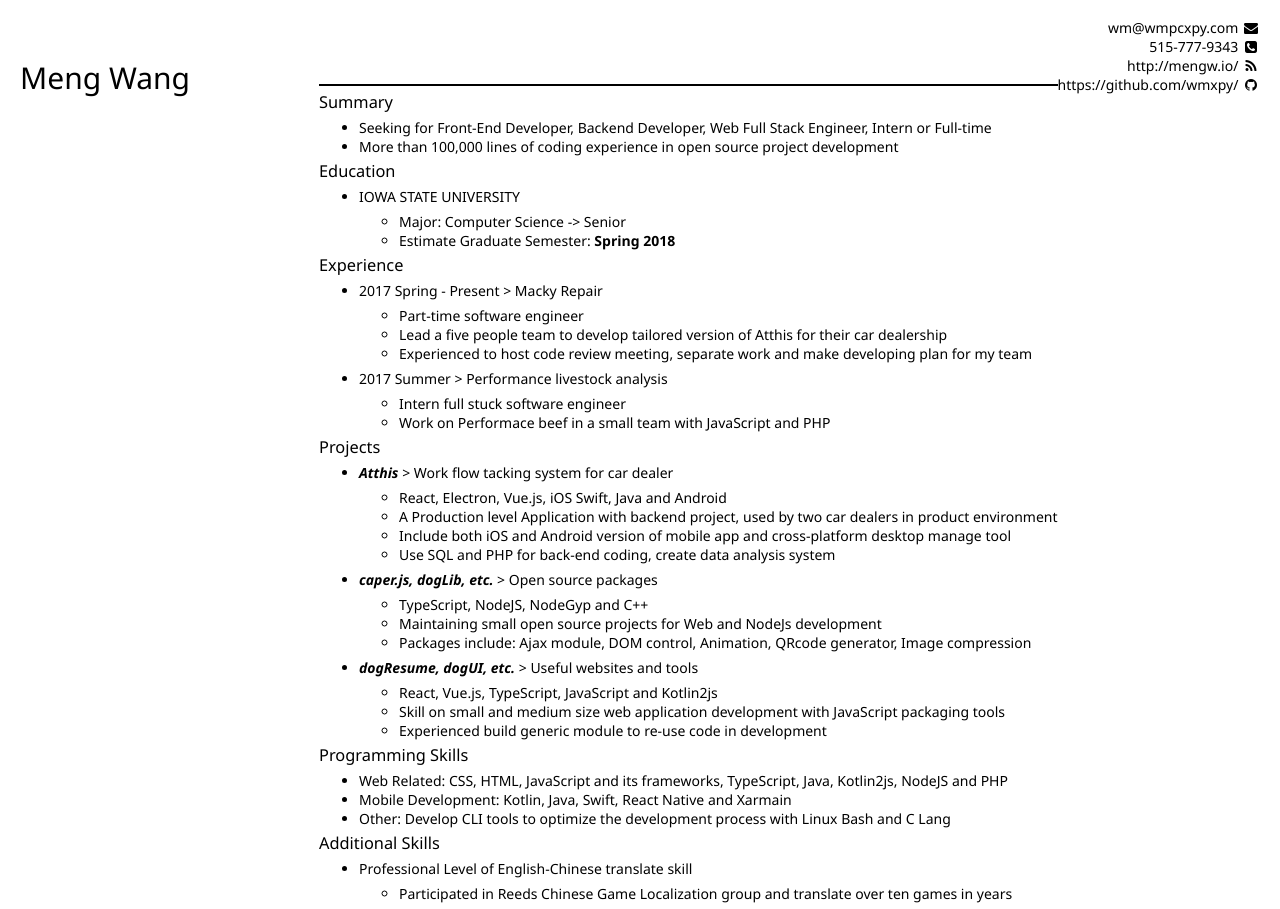
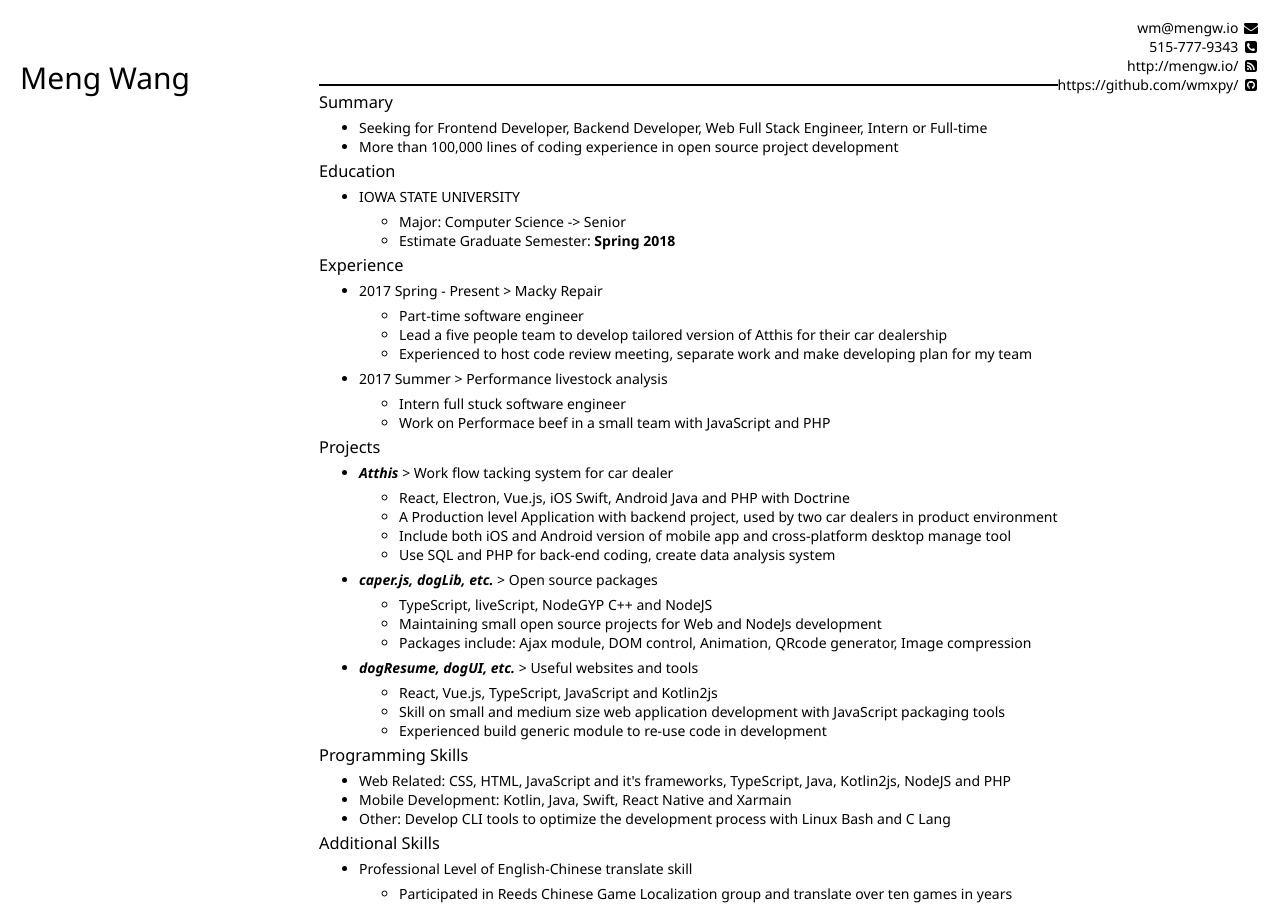
Before and after one commit to WMXPY/blog.mengw.io, a Jekyll site: the page resume/resume.html, which Jekyll copies as it is, in a window 1280 px wide. Built offline with Jekyll 4.4.1, drawn with Linux system fonts in a browser that asks for light colours.

Commit message:
update resume

```diff
--- a/resume/resume.html
+++ b/resume/resume.html
@@ -399,24 +399,24 @@
 			<h2>Meng Wang</h2>
 		</div>
 		<div style="float:right;">
-			wm@wmpcxpy.com&nbsp;<i class="fa fa-envelope fa-fw" aria-hidden="true"></i>
+			wm@mengw.io&nbsp;<i class="fa fa-envelope fa-fw" aria-hidden="true"></i>
 		</div><br>
 		<div style="float:right;">
 			515-777-9343&nbsp;<i class="fa fa-phone-square fa-fw" aria-hidden="true"></i>
 		</div><br>
 		<div style="float:right;">
-			http://mengw.io/&nbsp;<i class="fa fa-rss fa-fw" aria-hidden="true"></i>
+			http://mengw.io/&nbsp;<i class="fa fa-rss-square fa-fw" aria-hidden="true"></i>
 
 		</div><br>
 		<div style="float:right;">
-			https://github.com/wmxpy/&nbsp;<i class="fa fa-github fa-fw" aria-hidden="true"></i>
+			https://github.com/wmxpy/&nbsp;<i class="fa fa-github-square fa-fw" aria-hidden="true"></i>
 		</div>
 	</div>
 	<div style="float:right;">
 		<hr>
 		<h3>Summary</h3>
 		<ul>
-			<li>Seeking for Front-End Developer, Backend Developer, Web Full Stack Engineer, Intern or Full-time</li>
+			<li>Seeking for Frontend Developer, Backend Developer, Web Full Stack Engineer, Intern or Full-time</li>
 			<li>More than 100,000 lines of coding experience in open source project development</li>
 		</ul>
 		<h3>Education</h3>
@@ -448,7 +448,7 @@
 		<ul>
 			<li><strong><em>Atthis</em></strong> &gt; Work flow tacking system for car dealer
 				<ul>
-					<li>React, Electron, Vue.js, iOS Swift, Java and Android</li>
+					<li>React, Electron, Vue.js, iOS Swift, Android Java and PHP with Doctrine</li>
 					<li>A Production level Application with backend project, used by two car dealers in product environment</li>
 					<li>Include both iOS and Android version of mobile app and cross-platform desktop manage tool</li>
 					<li>Use SQL and PHP for back-end coding, create data analysis system</li>
@@ -456,7 +456,7 @@
 			</li>
 			<li><strong><em>caper.js, dogLib, etc.</em></strong> &gt; Open source packages
 				<ul>
-					<li>TypeScript, NodeJS, NodeGyp and C++</li>
+					<li>TypeScript, liveScript, NodeGYP C++ and NodeJS</li>
 					<li>Maintaining small open source projects for Web and NodeJs development</li>
 					<li>Packages include: Ajax module, DOM control, Animation, QRcode generator, Image compression</li>
 				</ul>
@@ -471,7 +471,7 @@
 		</ul>
 		<h3>Programming Skills</h3>
 		<ul>
-			<li>Web Related: CSS, HTML, JavaScript and its frameworks, TypeScript, Java, Kotlin2js, NodeJS and PHP</li>
+			<li>Web Related: CSS, HTML, JavaScript and it's frameworks, TypeScript, Java, Kotlin2js, NodeJS and PHP</li>
 			<li>Mobile Development: Kotlin, Java, Swift, React Native and Xarmain</li>
 			<li>Other: Develop CLI tools to optimize the development process with Linux Bash and C Lang</li>
 		</ul>
```
